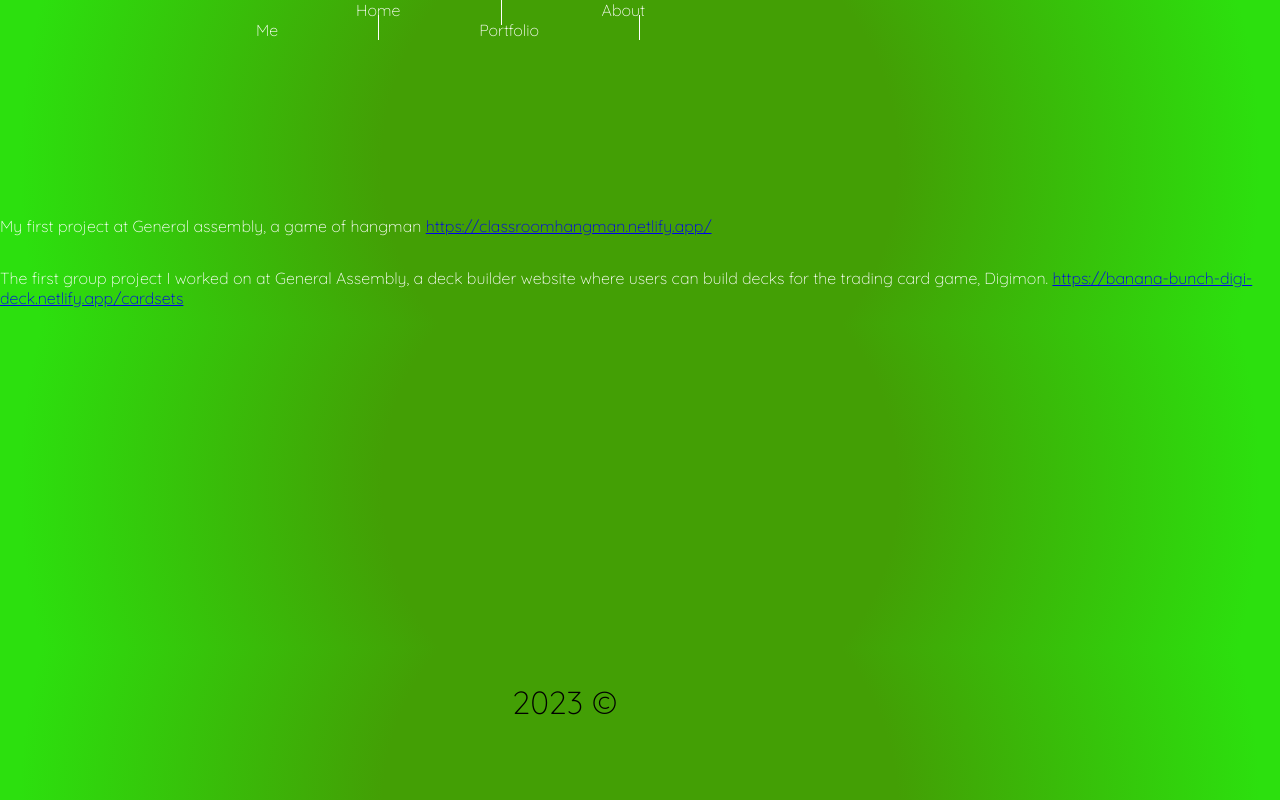
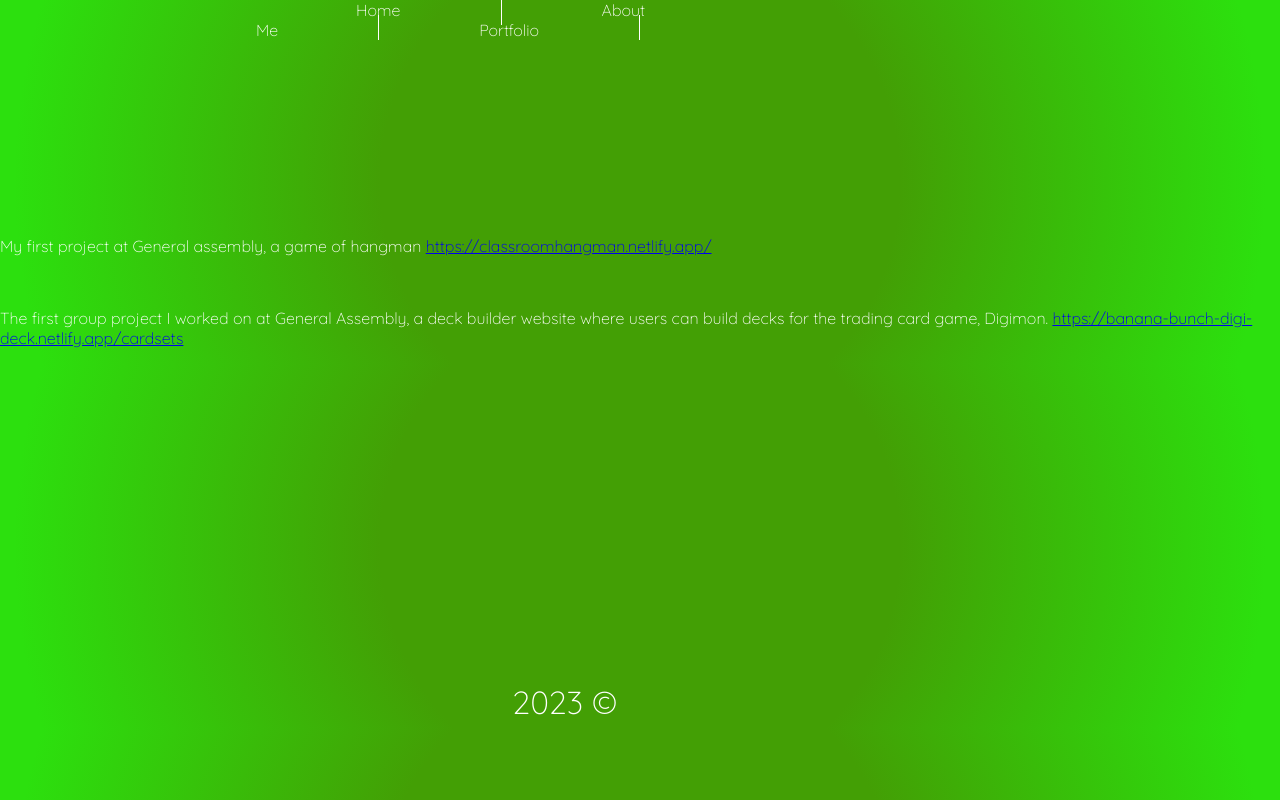
Before and after one commit to CrissCross56/personal-portfolio, a React (Create React App) app: page /portfolio in a window 1280 px wide. Built offline with nearby package versions, Linux system fonts and the light colour scheme.

Commit message:
added two new photos

```diff
--- a/src/CSS/test.module.css
+++ b/src/CSS/test.module.css
@@ -59,7 +59,7 @@
 
 }
 
-.project, .intro, .bio{
+.project, .intro, .bio, .footer{
     color: white;
 }
 
--- a/src/components/Project.jsx
+++ b/src/components/Project.jsx
@@ -1,13 +1,16 @@
 import { motion } from "framer-motion";
 import styles from "../CSS/test.module.css"
+
 export default function Project(){
     return(
         <div>
             <div className={styles.project}>
+                <img></img>
                 <p>My first project at General assembly, a game of hangman <a href="https://classroomhangman.netlify.app/">https://classroomhangman.netlify.app/</a></p>
             </div>
 
            <div className={styles.project}>
+            <img></img>
                 <p>The first group project I worked on at General Assembly, a deck builder website where users can build decks for the trading card game, Digimon. <a href="https://banana-bunch-digi-deck.netlify.app/cardsets">https://banana-bunch-digi-deck.netlify.app/cardsets</a></p>
            </div>
 
```
Also changed, not shown: 2 other files (tests, documents, lock files or other folders).
